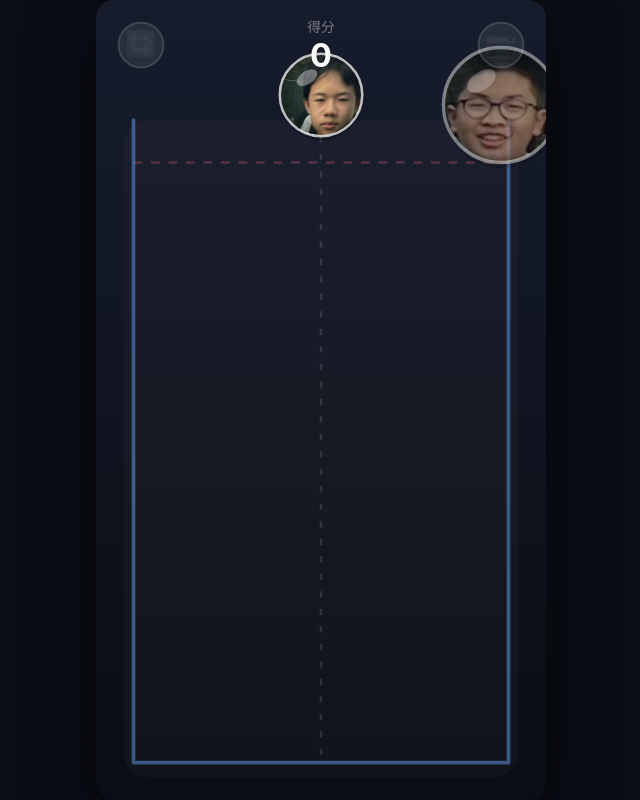
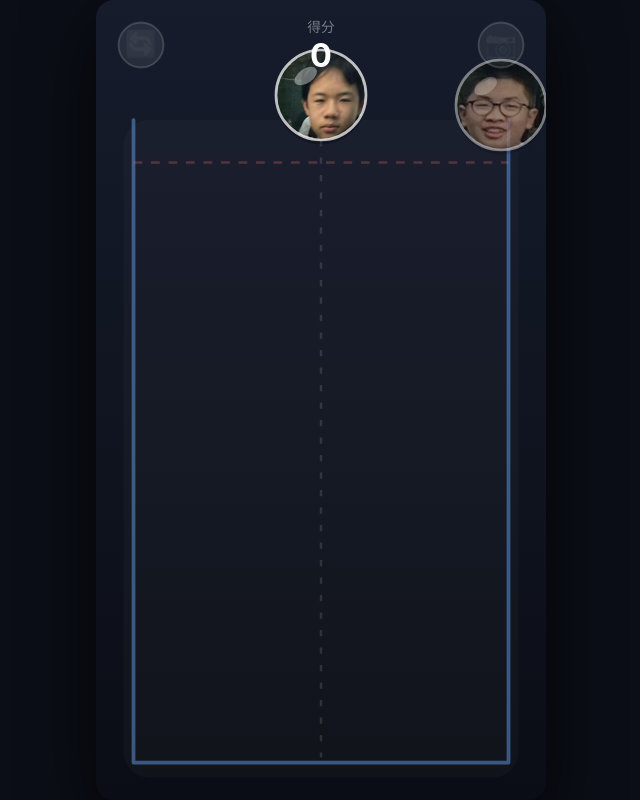
Before and after one commit to abel0425/hechengtongxue, a plain HTML site: page index.html in a window 1280 px wide. Shown: the whole page, without its empty margins (319-959 px from the left). Drawn offline with Linux system fonts and the light colour scheme.

Commit message:
Add files via upload
for game

```diff
--- a/index.html
+++ b/index.html
@@ -81,7 +81,7 @@ const GRAVITY = 2000;
 const LEVELS = 13;              // 共 13 级，对应 13 个同学
 const MAX_LEVEL = LEVELS - 1;   // 12
 
-const RADII = [13, 17, 22, 27, 33, 39, 46, 53, 60, 68, 76, 84, 92];
+const RADII = [18, 23, 27, 32, 36, 41, 45, 50, 54, 59, 63, 68, 72];
 const PALETTE = [
   { a: '#8fd6ff', b: '#3d8ee0' },
   { a: '#b6f09c', b: '#4caf50' },
```
